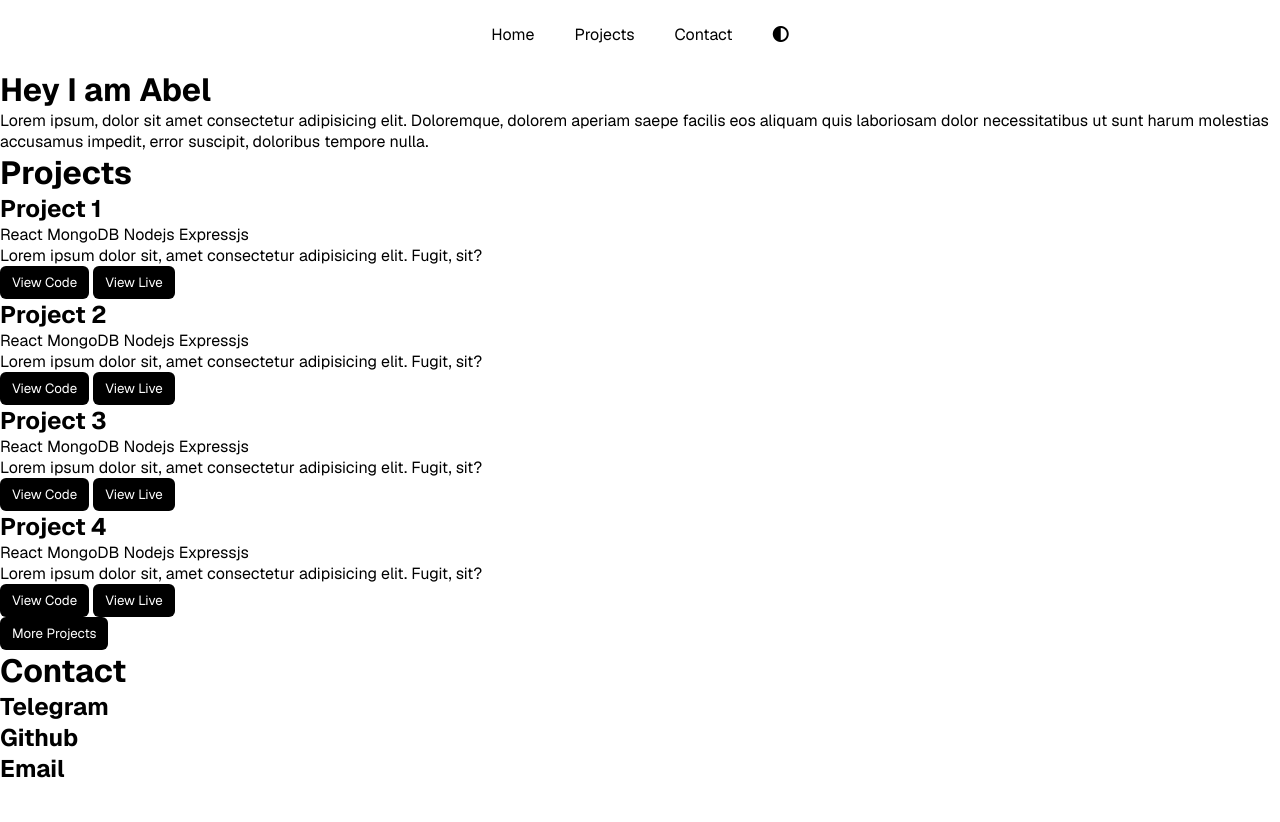
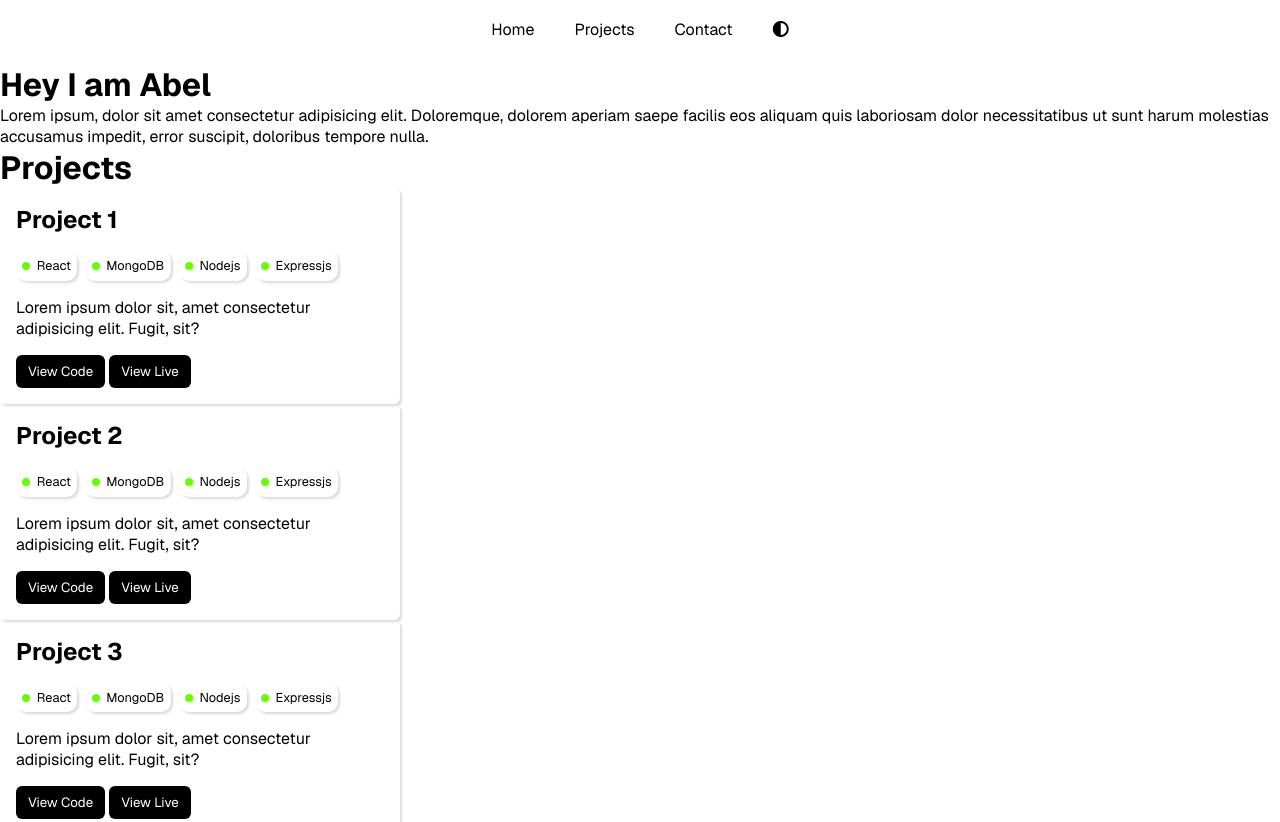
Before and after one commit to abelgideon/Personal-Portfolio, a plain HTML site: page index.html in a window 1280 px wide. Shown: the top 822 px of the page. Before the commit the page ends 800 px from the top, so only its background shows below. Drawn offline with nearby package versions, Linux system fonts and the light colour scheme.

Commit message:
feat: style project card

```diff
--- a/styles.css
+++ b/styles.css
@@ -35,7 +35,12 @@ div {
   list-style-type: none;
   justify-content: center;
   gap: 1.5rem;
-  padding: 1rem;
+  padding: 0.7rem;
+  background-color: var(--white-color);
+  position: fixed;
+  top: 0;
+  left: 0;
+  right: 0;
 }
 
 .nav-links {
@@ -48,7 +53,12 @@ div {
   background-color: var(--darker-white-color);
 }
 
+main {
+  margin-top: 4rem;
+}
+
 .btn {
+  cursor: pointer;
   border: none;
   background-color: var(--black-color);
   color: var(--white-color);
@@ -59,6 +69,46 @@ div {
 .btn-link {
   text-decoration: none;
   color: var(--white-color);
+}
+
+.btn:hover {
+  opacity: 85%;
+}
+
+.project-card {
+  max-width: 25rem;
+  padding: 1rem;
+  border-radius: 6px;
+  box-shadow: rgba(0, 0, 0, 0.15) 1.95px 1.95px 2.6px;
+}
+
+.tech-used {
+  display: flex;
+  gap: 0.5rem;
+  flex-wrap: wrap;
+  margin-top: 1rem;
+  margin-bottom: 1rem;
+}
+
+.tech-marker {
+  display: inline-block;
+  margin-right: 0.2rem;
+  width: 8px;
+  height: 8px;
+  border-radius: 50%;
+  background-color: #66ff00;
+}
+
+.tech-item {
+  font-size: 0.8rem;
+  padding: 0.4rem;
+  border-radius: 10px;
+  box-shadow: rgba(0, 0, 0, 0.15) 1.95px 1.95px 2.6px;
+}
+
+.project-desc {
+  margin-top: 1rem;
+  margin-bottom: 1rem;
 }
 
 /* Dark Theme */
@@ -77,8 +127,16 @@ body.dark-theme .btn {
 body.dark-theme .btn-link {
   color: var(--black-color);
 }
+
+body.dark-theme .nav-bar {
+  background-color: var(--black-color);
+}
+
+body.dark-theme .tech-item {
+  box-shadow: rgba(255, 255, 255, 0.15) 1.95px 1.95px 2.6px;
+}
+
+body.dark-theme .project-card {
+  box-shadow: rgba(255, 255, 255, 0.15) 1.95px 1.95px 2.6px;
+}
 /* Dark Theme End */
-
-.btn:hover {
-  opacity: 85%;
-}
```
